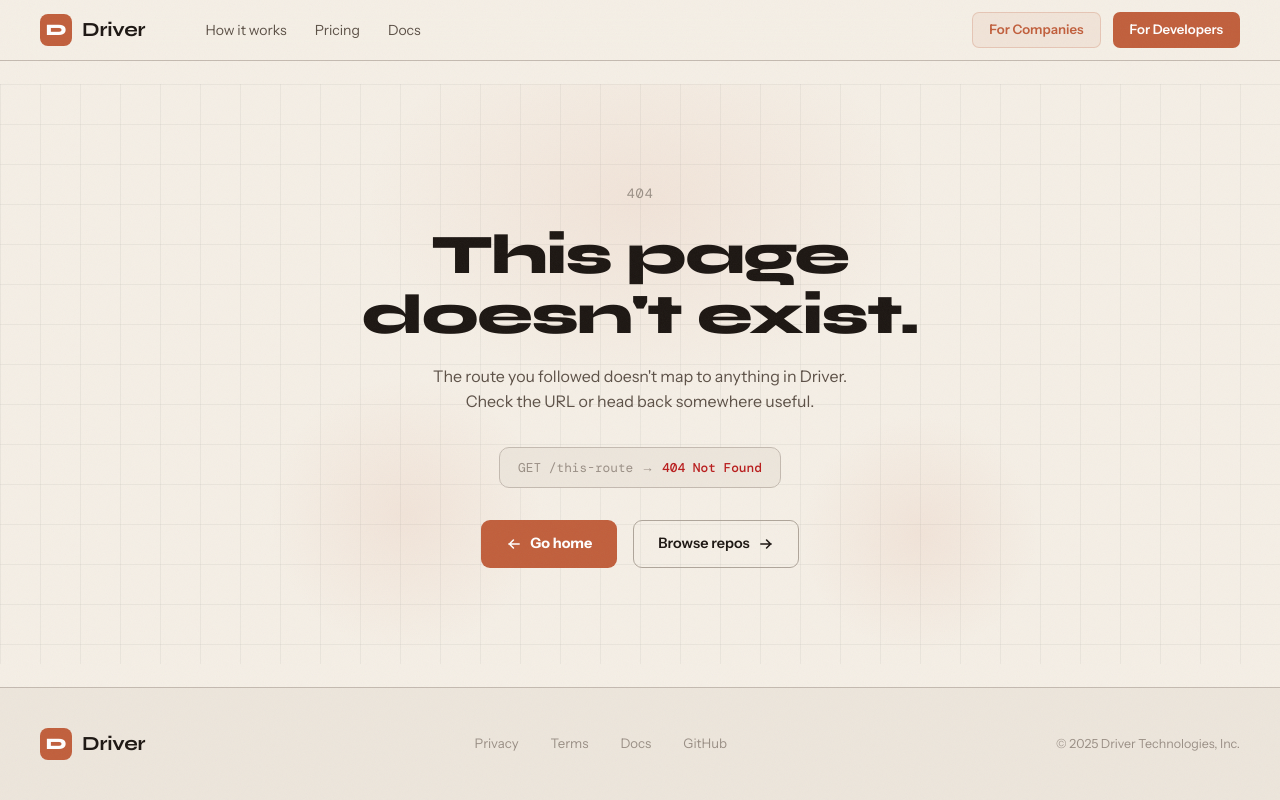
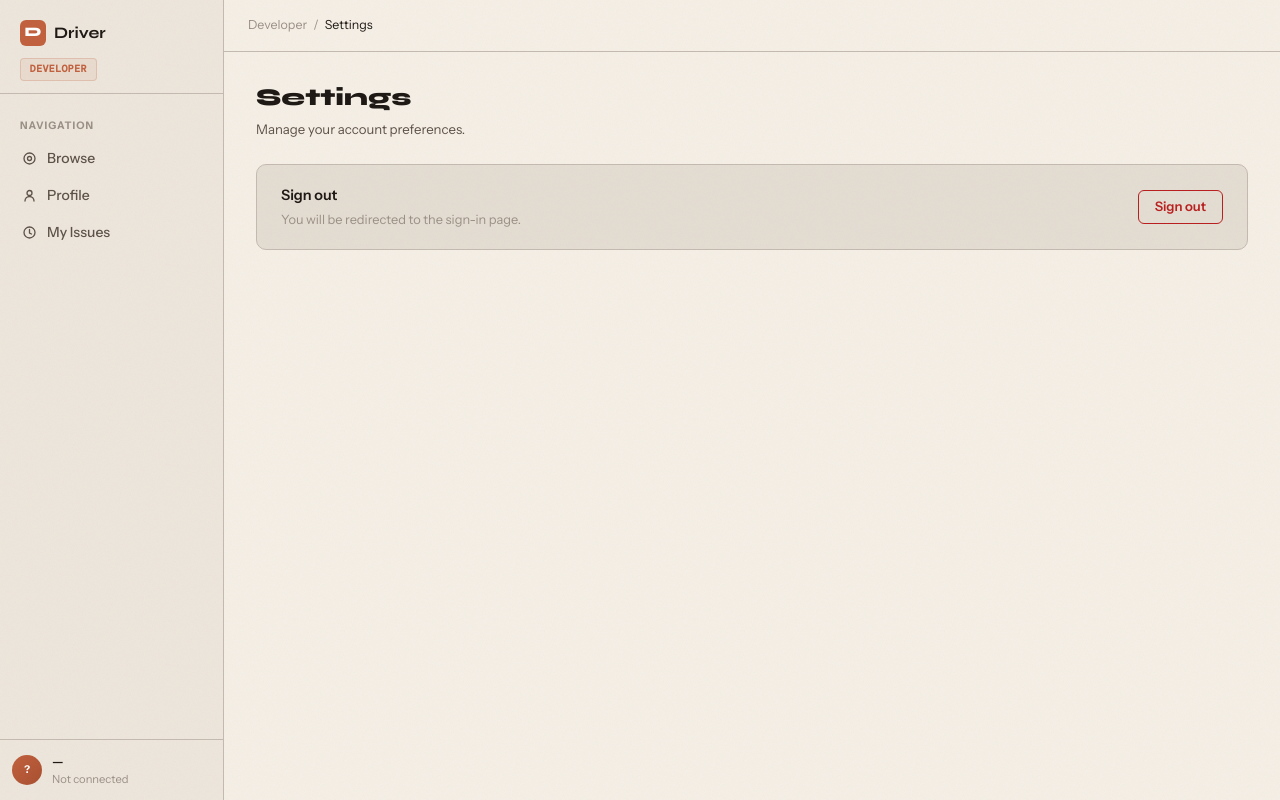
Before and after one commit to LeonIngman/driver-dev, a Next.js app in the folder driver-frontend/: page /developer/settings in a window 1280 px wide. Before the commit this address had no page. Built offline with nearby package versions, Linux system fonts and the light colour scheme; no server answers; a web font is replaced by a local one.

Commit message:
feat: settings page

```diff
--- /dev/null
+++ b/driver-frontend/app/(dev-shell)/developer/settings/page.tsx
@@ -0,0 +1,65 @@
+'use client'
+
+import { useState } from 'react'
+import { useRouter } from 'next/navigation'
+
+const API = process.env.NEXT_PUBLIC_API_URL ?? 'http://localhost:3001'
+
+export default function DeveloperSettings() {
+  const router = useRouter()
+  const [signingOut, setSigningOut] = useState(false)
+
+  async function handleSignOut() {
+    setSigningOut(true)
+    try {
+      await fetch(`${API}/developers/signout`, {
+        method: 'POST',
+        credentials: 'include',
+      })
+    } finally {
+      router.push('/developer/signup')
+    }
+  }
+
+  return (
+    <div className="main-content">
+
+      {/* Topbar */}
+      <div className="topbar">
+        <div style={{ flex: 1 }}>
+          <nav style={{ display: 'flex', alignItems: 'center', gap: '0.375rem', fontSize: '0.78rem', color: 'var(--text-3)' }}>
+            <span>Developer</span>
+            <span>/</span>
+            <span style={{ color: 'var(--text-1)' }}>Settings</span>
+          </nav>
+        </div>
+      </div>
+
+      {/* Content */}
+      <div style={{ padding: '1.75rem 2rem', flex: 1 }}>
+        <div className="anim-fade-up" style={{ marginBottom: '1.5rem' }}>
+          <h1 style={{ fontFamily: 'var(--font-display)', fontWeight: 800, fontSize: '1.5rem', color: 'var(--text-1)', marginBottom: '0.25rem' }}>
+            Settings
+          </h1>
+          <p style={{ fontSize: '0.825rem', color: 'var(--text-2)' }}>Manage your account preferences.</p>
+        </div>
+
+        {/* Sign out */}
+        <div className="anim-fade-up d2 card" style={{ padding: '1.25rem 1.5rem', display: 'flex', alignItems: 'center', justifyContent: 'space-between' }}>
+          <div>
+            <div style={{ fontWeight: 600, fontSize: '0.9rem', color: 'var(--text-1)', marginBottom: '0.2rem' }}>Sign out</div>
+            <div style={{ fontSize: '0.8rem', color: 'var(--text-3)' }}>You will be redirected to the sign-in page.</div>
+          </div>
+          <button
+            className="btn"
+            style={{ padding: '0.4rem 1rem', fontSize: '0.82rem', color: 'var(--red, #e55)', border: '1px solid var(--red, #e55)', opacity: signingOut ? 0.5 : 1 }}
+            onClick={handleSignOut}
+            disabled={signingOut}
+          >
+            {signingOut ? 'Signing out…' : 'Sign out'}
+          </button>
+        </div>
+      </div>
+    </div>
+  )
+}
```
